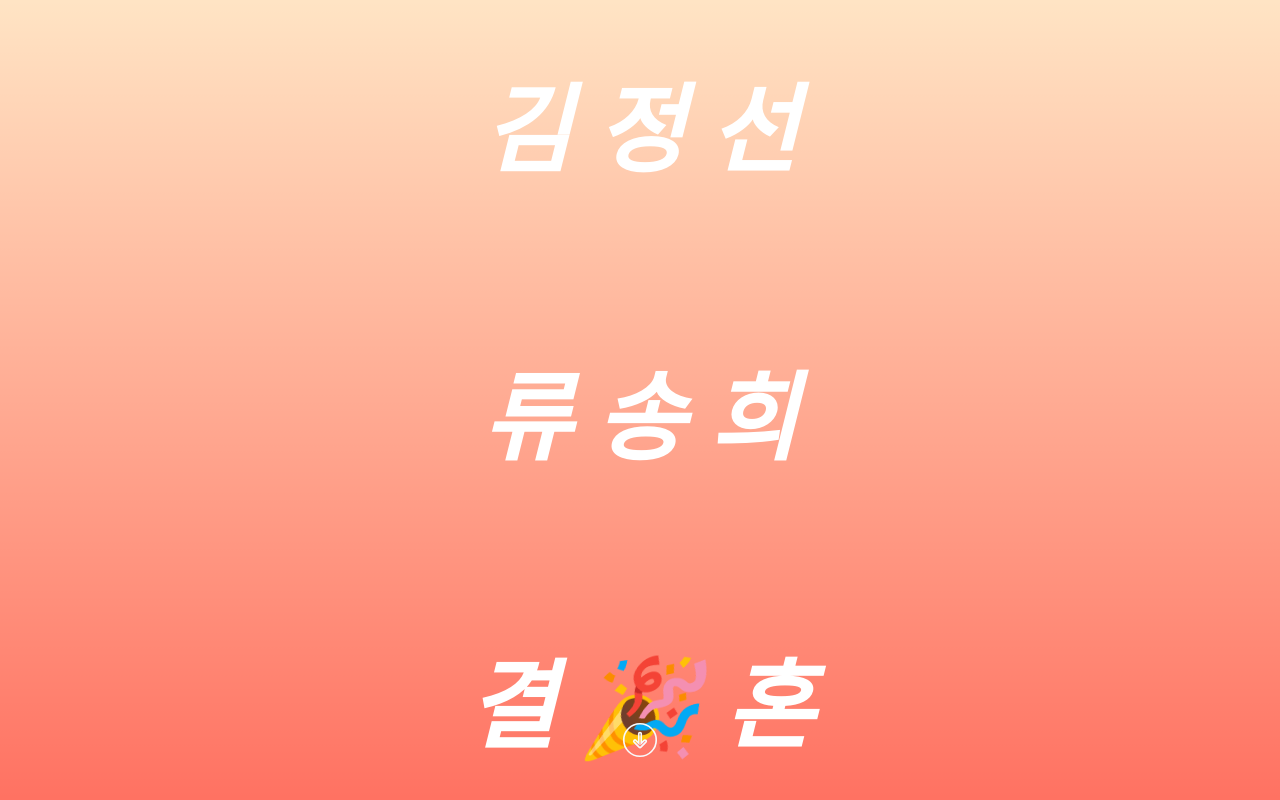
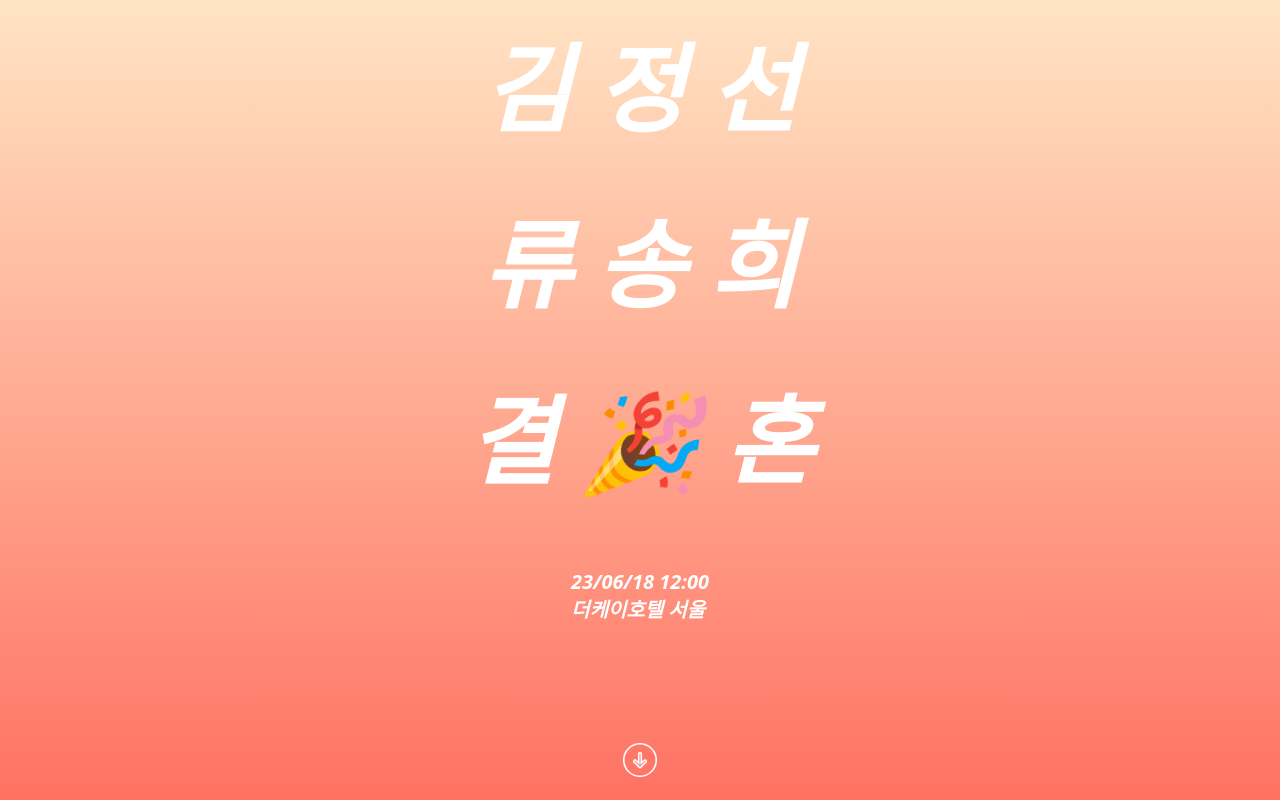
Before and after one commit to oasis9217/wedding-invitation, a Next.js app: page / in a window 1280 px wide. Built offline with nearby package versions, Linux system fonts and the light colour scheme.

Commit message:
updated paddings and margins

```diff
--- a/pages/components/Hello.tsx
+++ b/pages/components/Hello.tsx
@@ -11,8 +11,7 @@ export default function Hello() {
         w-full
         h-full
         py-10
-
-        space-y-48
+        space-y-20
 
         text-6xl
         sm:text-6xl
@@ -21,9 +20,13 @@ export default function Hello() {
         italic
       "
     >
-      <div className="basis-1/3">김 정 선</div>
-      <div className="basis-1/3">류 송 희</div>
-      <div className="basis-1/3">결 🎉 혼</div>
+      <div className="">김 정 선</div>
+      <div className="">류 송 희</div>
+      <div className="">결 🎉 혼</div>
+      <div className="text-xl">
+        <div>23/06/18 12:00</div>
+        <div>더케이호텔 서울</div>
+      </div>
     </main>
   );
 }
--- a/pages/components/LinkButton.tsx
+++ b/pages/components/LinkButton.tsx
@@ -19,7 +19,7 @@ export default function LinkButton(props: { scrollTo: string; isLast?: boolean }
   };
 
   return (
-    <div className="absolute bottom-10 left-1/2 transform -translate-x-1/2">
+    <div className="absolute bottom-5 left-1/2 transform -translate-x-1/2">
       {/*<div clas/sName="">*/}
       <ScrollLink href={'#section-' + props.scrollTo}>
         <svg
--- a/pages/components/Map.tsx
+++ b/pages/components/Map.tsx
@@ -18,10 +18,10 @@ export default function Map() {
         place-items-center
         justify-center
         justify-between
-        space-y-5
+        space-y-2
       "
     >
-      <div className="space-y-1.5 text-left">
+      <div className="space-y-1 text-left">
         <p className="text-2xl font-extrabold">더케이호텔</p>
         <p className="text-lg">서울 서초구 바우뫼로12길 70</p>
         <ul className="list-inside text-sm">
@@ -41,24 +41,24 @@ export default function Map() {
       <div className="flex items-center space-x-10 place-self-center">
         <button>
           <Link href={'https://naver.me/xfakB6vP'}>
-            <Image className="rounded-lg" src={navermapPic} alt="네이버지도로 열기" width={50} />
+            <Image className="rounded-lg" src={navermapPic} alt="네이버지도로 열기" width={40} />
           </Link>
         </button>
 
         <button>
           <Link href={'https://surl.tmobiapi.com/db294dc8'}>
-            <Image className="rounded-lg" src={tmapPic} alt="티맵으로 열기" width={50} />
+            <Image className="rounded-lg" src={tmapPic} alt="티맵으로 열기" width={40} />
           </Link>
         </button>
 
         <button>
           <Link href={'https://place.map.kakao.com/7941550'}>
-            <Image className="rounded-lg" src={kakaomapPic} alt="카카오맵으로 열기" width={50} />
+            <Image className="rounded-lg" src={kakaomapPic} alt="카카오맵으로 열기" width={40} />
           </Link>
         </button>
       </div>
 
-      <div className="w-full max-w-[500px] max-h-[500px] overflow-hidden">
+      <div className="w-full max-w-[400px] h-36 sm:h-56 lg:h-60 max-h-[400px] overflow-hidden">
         <div className="overflow-hidden">
           <Image className="rounded-lg" src={theKPic} alt="The K Hotel" />
         </div>
--- a/pages/components/Messages.tsx
+++ b/pages/components/Messages.tsx
@@ -70,7 +70,7 @@ export default class Messages extends React.Component<any, any> {
           text-gray-600
         "
       >
-        <div className="h-80 w-full max-w-[500px] overflow-auto container">
+        <div className="h-48 w-full max-w-[500px] overflow-auto container">
           {this.state.messages.map(
             (v: { writer: string; message: string; timestamp: number }, i: number) => {
               return (
@@ -85,9 +85,9 @@ export default class Messages extends React.Component<any, any> {
           )}
         </div>
 
-        <div className="mt-8 w-3/4 max-w-[500px]">
+        <div className="h-full w-full max-w-[500px]">
           <form onSubmit={this.handleSubmit} method="post">
-            <div className="grid grid-cols-1 gap-6">
+            <div className="grid grid-cols-1 gap-2">
               <label className="block">
                 <span className="text-gray-700">글쓴이</span>
                 <input
@@ -129,8 +129,8 @@ export default class Messages extends React.Component<any, any> {
                     bg-blue-500
                     hover:bg-blue-700
                     font-bold
-                    py-2
-                    px-4
+                    py-1
+                    px-1
                     rounded-full
                   "
                 type="submit"
--- a/pages/components/PageWrapper.tsx
+++ b/pages/components/PageWrapper.tsx
@@ -28,7 +28,7 @@ export default function PageWrapper(props: {
         <div className="">
           <Header title={props.title || ''} />
         </div>
-        <div className="p-10 h-full min-h-full">
+        <div className="px-10 h-full min-h-full">
           <Content />
         </div>
         <LinkButton scrollTo={props.scrollTo} isLast={props.isLast || false} />
```
